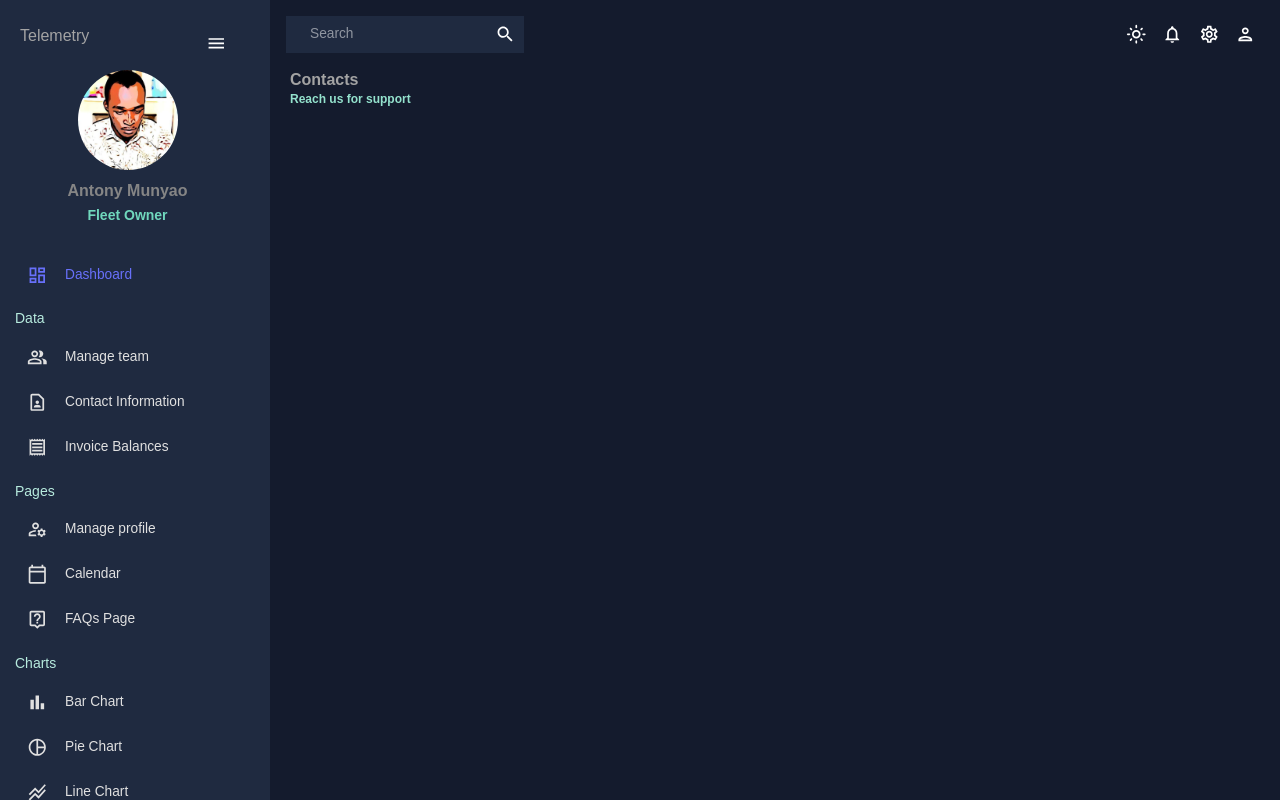
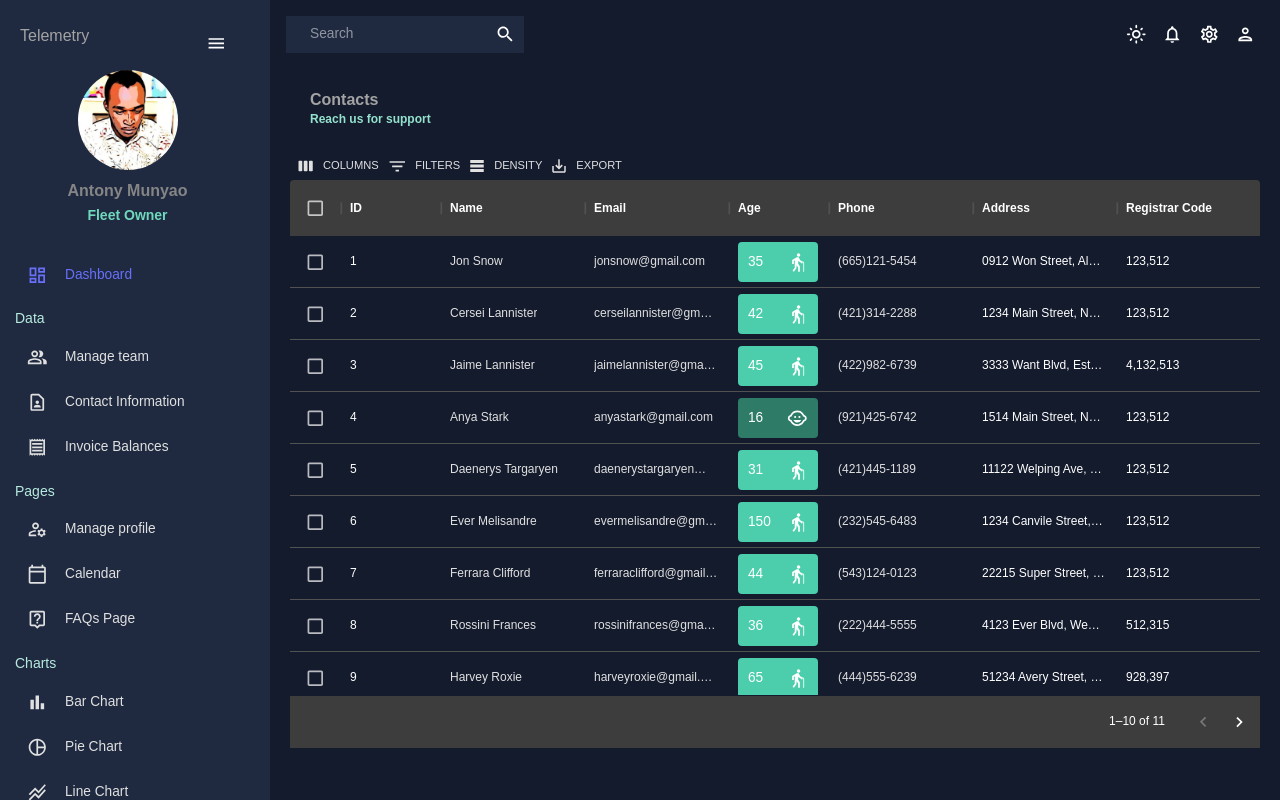
Before and after one commit to muathime/react-dashboard-mui, a React (Create React App) app: page /contact in a window 1280 px wide. Built offline with nearby package versions, Linux system fonts and the light colour scheme.

Commit message:
MUI data x-grids for contacts, invoices and contacts

```diff
--- a/package.json
+++ b/package.json
@@ -22,6 +22,7 @@
     "@testing-library/react": "^13.4.0",
     "@testing-library/user-event": "^13.5.0",
     "formik": "^2.2.9",
+    "moment": "^2.29.4",
     "react": "^18.2.0",
     "react-dom": "^18.2.0",
     "react-pro-sidebar": "^0.7.1",
--- a/src/data/mockData.js
+++ b/src/data/mockData.js
@@ -206,7 +206,7 @@ export const mockDataInvoices = [
     email: "jonsnow@gmail.com",
     cost: "21.24",
     phone: "(665)121-5454",
-    date: "03/12/2022",
+    date: "03/12/2023",
   },
   {
     id: 2,
@@ -214,7 +214,7 @@ export const mockDataInvoices = [
     email: "cerseilannister@gmail.com",
     cost: "1.24",
     phone: "(421)314-2288",
-    date: "06/15/2021",
+    date: "06/15/2023",
   },
   {
     id: 3,
@@ -222,7 +222,7 @@ export const mockDataInvoices = [
     email: "jaimelannister@gmail.com",
     cost: "11.24",
     phone: "(422)982-6739",
-    date: "05/02/2022",
+    date: "05/02/2023",
   },
   {
     id: 4,
@@ -230,7 +230,7 @@ export const mockDataInvoices = [
     email: "anyastark@gmail.com",
     cost: "80.55",
     phone: "(921)425-6742",
-    date: "03/21/2022",
+    date: "03/21/2023",
   },
   {
     id: 5,
@@ -238,7 +238,7 @@ export const mockDataInvoices = [
     email: "daenerystargaryen@gmail.com",
     cost: "1.24",
     phone: "(421)445-1189",
-    date: "01/12/2021",
+    date: "01/12/2023",
   },
   {
     id: 6,
@@ -246,7 +246,7 @@ export const mockDataInvoices = [
     email: "evermelisandre@gmail.com",
     cost: "63.12",
     phone: "(232)545-6483",
-    date: "11/02/2022",
+    date: "11/02/2023",
   },
   {
     id: 7,
@@ -254,7 +254,7 @@ export const mockDataInvoices = [
     email: "ferraraclifford@gmail.com",
     cost: "52.42",
     phone: "(543)124-0123",
-    date: "02/11/2022",
+    date: "02/11/2023",
   },
   {
     id: 8,
@@ -262,7 +262,7 @@ export const mockDataInvoices = [
     email: "rossinifrances@gmail.com",
     cost: "21.24",
     phone: "(222)444-5555",
-    date: "05/02/2021",
+    date: "05/02/2023",
   },
 ];
 
--- a/src/scenes/Contacts.jsx
+++ b/src/scenes/Contacts.jsx
@@ -1,10 +1,128 @@
-import React from 'react'
-import Header from '../components/Header'
+import {
+  ChildCareOutlined,
+  ElderlyOutlined,
+} from "@mui/icons-material";
+import { Typography, useTheme } from "@mui/material";
+import { Box } from "@mui/system";
+import { DataGrid, GridToolbar } from "@mui/x-data-grid";
+import React from "react";
+import Header from "../components/Header";
+import { tokens } from "../theme";
+import { mockDataContacts } from "../data/mockData";
 
 function Contacts() {
+  const theme = useTheme();
+  const colors = tokens(theme.palette.mode);
+
+  const rows = mockDataContacts;
+  const columns = [
+    { field: "id", headerName: "ID",},
+    {
+      field: "name",
+      headerName: "Name",
+      flex: 1,
+      cellClassName: "name-column--cell",
+    },
+    {
+      field: "email",
+      headerName: "Email",
+      flex: 1,
+      cellClassName: "name-column--cell",
+    },
+    {
+      field: "age",
+      headerName: "Age",
+      renderCell: ({ row: { age } }) => {
+        return (
+          <Box
+            padding="10px"
+            width="100%"
+            borderRadius="4px"
+            display="flex"
+            justifyContent="space-between"
+            backgroundColor={
+              age > 18
+                ? colors.greenAccent[500]
+                : colors.greenAccent[700]
+            }
+          >
+            <Typography>{age}</Typography>
+            {age < 18 && <ChildCareOutlined />}
+            {age > 17 && <ElderlyOutlined />}
+          </Box>
+        );
+      },
+    },
+    {
+      field: "phone",
+      headerName: "Phone",
+      flex: 1,
+      cellClassName: "name-column--cell",
+    },
+    {
+      field: "address",
+      headerName: "Address",
+      flex: 1,
+    },
+    {
+      field: "registrarId",
+      headerName: "Registrar Code",
+      flex: 1,
+      type: "number",
+      headerAlign: "left",
+      align: "left",
+    },
+  ];
+
   return (
-    <Header title={"Contacts"} subtitle={"Reach us for support"} />
-  )
+    <Box m="20px">
+      <Header title={"Contacts"} subtitle={"Reach us for support"} />
+      <Box
+        height="75vh"
+        m="5px 0 0 0"
+        sx={{
+          "& .MuiDataGrid-columnHeaders": {
+            backgroundColor: colors.grey[700],
+            borderBottom: "none",
+          },
+          "& .MuiDataGrid-columnHeaderTitle": {
+            fontWeight: "bold",
+          },
+          "& .MuiDataGrid-main": {
+            border: "none",
+          },
+          "& .MuiDataGrid-root": {
+            border: "none",
+          },
+          "& .MuiDataGrid-cell": {
+            // border: "none",
+          },
+          "& .name-column--cell": {
+            color: colors.grey[100],
+          },
+          "& .MuiDataGrid-row Mui-selected": {
+            maxHeight: "none !important",
+          },
+          "& .MuiDataGrid-toolbarContainer .MuiButton-text": {
+            color: `${colors.grey[100]} !important`,
+          },
+          "& .MuiDataGrid-footerContainer": {
+            borderTop: 'none',
+            backgroundColor: colors.grey[700],
+          },
+        }}
+      >
+        <DataGrid
+          columns={columns}
+          rows={rows}
+          pageSize={10}
+          rowsPerPageOptions={[10]}
+          checkboxSelection
+          components={{ Toolbar: GridToolbar }}
+        />
+      </Box>
+    </Box>
+  );
 }
 
-export default Contacts
+export default Contacts;
--- a/src/scenes/Invoices.jsx
+++ b/src/scenes/Invoices.jsx
@@ -1,10 +1,132 @@
-import React from 'react'
-import Header from '../components/Header'
+import {
+  HourglassBottomOutlined,
+  HourglassTopOutlined,
+} from "@mui/icons-material";
+import { Typography, useTheme } from "@mui/material";
+import { Box } from "@mui/system";
+import { DataGrid, GridToolbar } from "@mui/x-data-grid";
+import React from "react";
+import Header from "../components/Header";
+import { tokens } from "../theme";
+import { mockDataInvoices } from "../data/mockData";
+import moment from "moment/moment";
+import { date } from "yup";
 
 function Invoices() {
+  const theme = useTheme();
+  const colors = tokens(theme.palette.mode);
+
+  const rows = mockDataInvoices;
+  const columns = [
+    { field: "id", headerName: "ID" },
+    {
+      field: "name",
+      headerName: "Name",
+      flex: 1,
+      cellClassName: "name-column--cell",
+    },
+    {
+      field: "email",
+      headerName: "Email",
+      flex: 1,
+      cellClassName: "name-column--cell",
+    },
+    {
+      field: "phone",
+      headerName: "Phone",
+      flex: 1,
+      cellClassName: "name-column--cell",
+    },
+    {
+      field: "cost",
+      headerName: "Cost (Ksh)",
+      renderCell: ({row:{cost}}) => {
+        return <Typography>{(cost * 126).toFixed(2)}</Typography>
+      },
+      flex: 1,
+      type: "number",
+      headerAlign: "left",
+      align: "left",
+    },
+    {
+      field: "date",
+      headerName: "Due date",
+      flex: 1,
+      renderCell: ({ row: { date } }) => {
+        return (
+          <Box
+            padding="10px"
+            width="100%"
+            borderRadius="4px"
+            display="flex"
+            justifyContent="space-between"
+            backgroundColor={
+              moment(date).isAfter(moment().format("MM-DD-YYYY"), "day")
+                ? colors.greenAccent[500]
+                : colors.redAccent[700]
+            }
+          >
+            <Typography>{date}</Typography>
+            {moment(date).isAfter(moment().format("MM-DD-YYYY"), "day") ? (
+              <HourglassTopOutlined />
+            ) : (
+              <HourglassBottomOutlined />
+            )}
+          </Box>
+        );
+      },
+    },
+  ];
+
   return (
-    <Header title={"Invoices"} subtitle={"Manage all collected invoices"} />
-  )
+    <Box m="10px 5px 0 5px">
+      <Header title={"Invoices"} subtitle={"Manage Invoices"} />
+      <Box
+        height="75vh"
+        m="5px 0 0 0"
+        sx={{
+          "& .MuiDataGrid-columnHeaders": {
+            backgroundColor: colors.grey[700],
+            borderBottom: "none",
+          },
+          "& .MuiDataGrid-columnHeaderTitle": {
+            fontWeight: "bold",
+          },
+          "& .MuiDataGrid-main": {
+            border: "none",
+          },
+          "& .MuiDataGrid-root": {
+            border: "none",
+          },
+          "& .MuiDataGrid-cell": {
+            // border: "none",
+          },
+          "& .name-column--cell": {
+            color: colors.grey[100],
+          },
+          "& .MuiDataGrid-row Mui-selected": {
+            maxHeight: "none !important",
+          },
+          "& .MuiDataGrid-toolbarContainer .MuiButton-text": {
+            color: `${colors.grey[100]} !important`,
+          },
+          "& .MuiDataGrid-footerContainer": {
+            borderTop: "none",
+            backgroundColor: colors.grey[700],
+          },
+        }}
+      >
+        <DataGrid
+          columns={columns}
+          rows={rows}
+          pageSize={10}
+          rowsPerPageOptions={[10]}
+          checkboxSelection
+          components={{ Toolbar: GridToolbar }}
+        />
+      </Box>
+    </Box>
+  );
 }
 
 export default Invoices
--- a/src/scenes/Team.jsx
+++ b/src/scenes/Team.jsx
@@ -51,7 +51,7 @@ function Team() {
         return (
           <Box
             padding="10px"
-            width="70%"
+            width="100%"
             borderRadius="4px"
             display="flex"
             justifyContent="space-between"
@@ -62,7 +62,6 @@ function Team() {
             }
           >
             <Typography>{access}</Typography>
-
             {access === "admin" && <AdminPanelSettingsOutlined />}
             {access === "manager" && <SecurityOutlined />}
             {access === "user" && <LockOpenOutlined />}
@@ -75,13 +74,37 @@ function Team() {
   return (
     <Box m="20px">
       <Header title={"Teams"} subtitle={"Manage your teams here"} />
-      <Box height='75vh' m='45px 0 0 0'>
+      <Box
+        height="75vh"
+        m="5px 0 0 0"
+        sx={{
+          "& .MuiDataGrid-columnHeaders": {
+            backgroundColor: colors.grey[700],
+            borderBottom: "none",
+          },
+          "& .MuiDataGrid-columnHeaderTitle": {
+            fontWeight: "bold",
+          },
+          "& .MuiDataGrid-main": {
+            border: "none",
+          },
+          "&. MuiDataGrid-root": {
+            border: "none",
+          },
+          "&. MuiDataGrid-cell": {
+            border: "none",
+          },
+          "& .name-column--cell": {
+            color: colors.grey[300],
+          },
+        }}
+      >
         <DataGrid
           columns={columns}
           rows={rows}
           // pageSize={5}
           // rowsPerPageOptions={[5]}
-          // checkboxSelection
+          checkboxSelection
         />
       </Box>
     </Box>
```
Also changed, not shown: 1 other file (tests, documents, lock files or other folders).
